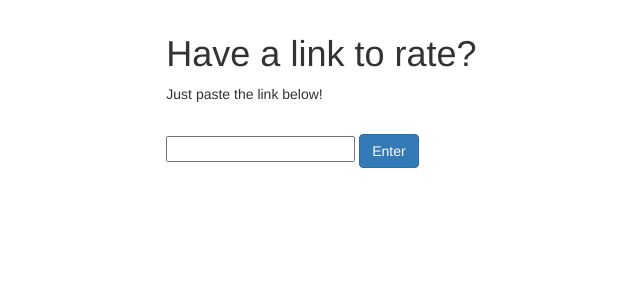
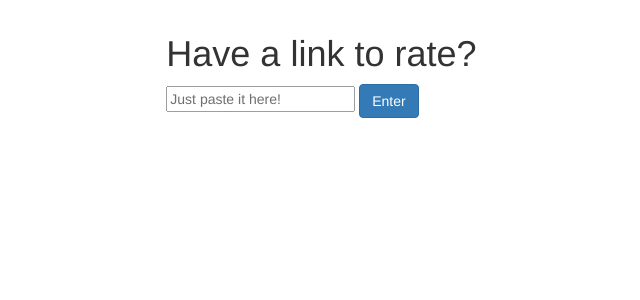
Before and after one commit to solean/rate_links, a Django app: page /rate/ in a window 1280 px wide. Shown: the part 51-351 px from the top of the page, without its empty margins (72-712 px from the left). Run offline with Django 3.2, Linux system fonts and the light colour scheme; some libraries are stand-ins or nearby versions.

Commit message:
Simplified index with disappearing text.
Got rid of the second line (paragraph) “just paste the link below!” and
moved it to the text field. This way we have 2 components on the index
page rather than 3.

```diff
--- a/rate/templates/rate/index.html
+++ b/rate/templates/rate/index.html
@@ -2,9 +2,8 @@
 
 {% block body %}
 	<h1>Have a link to rate?</h1>
-	<p>Just paste the link below!</p><br>
 	<form method="get" action="/rate/">
-		<input type="text" name="q" id="id_q" value="{{ query }}"/>
+		<input type="text" maxlength="256" name="q" id="id_q" value="Just paste it here!" onFocus="this.value=''" style="opacity: .7;"/>
 		<button class="btn btn-primary" type="submit" value="Enter">Enter</button>
 	</form>
 {% endblock %}
```
